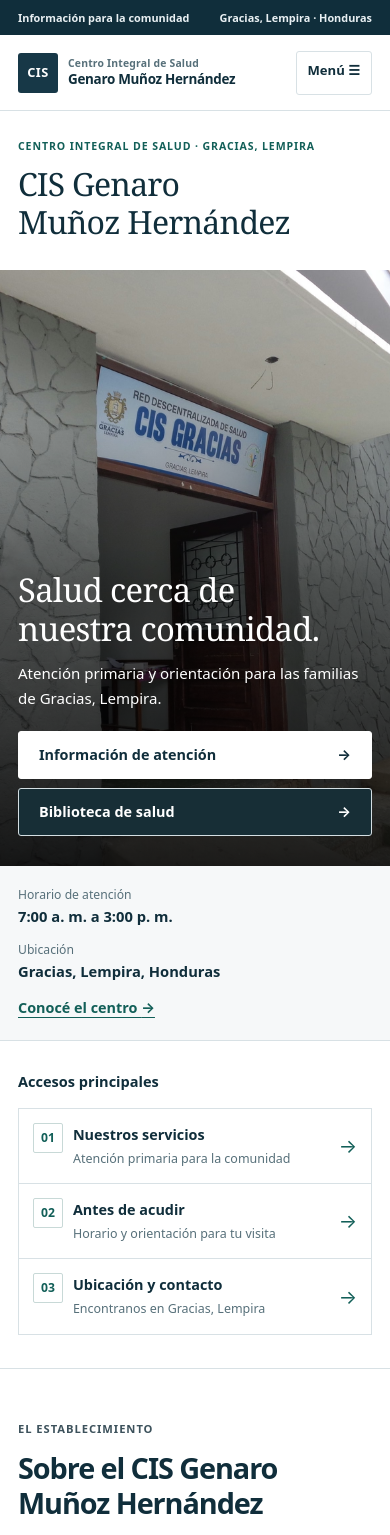
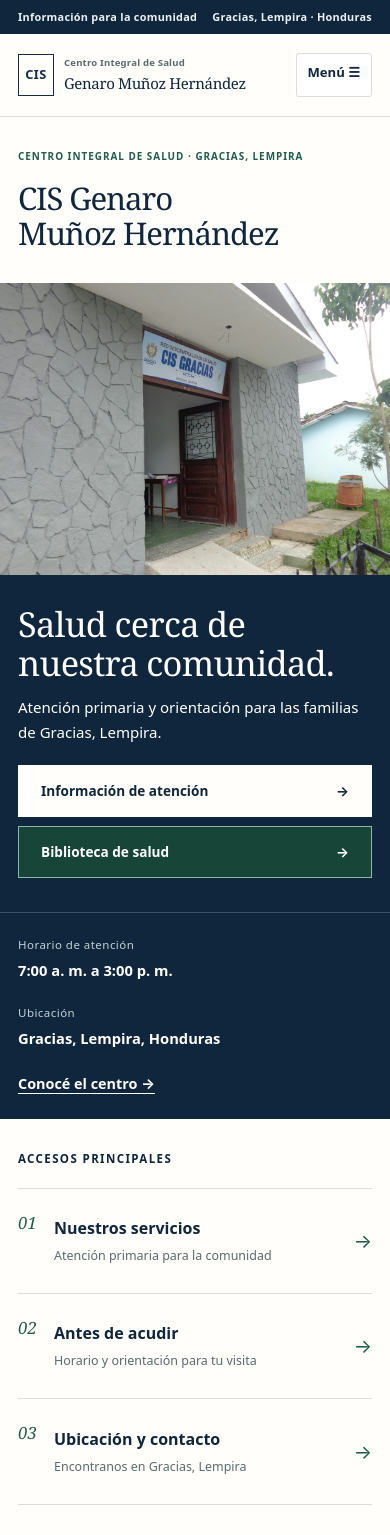
Before and after one commit to carlosmvks1/Genaro-Mu-oz, an Astro site: page / in a window 390 px wide. Shown: the top 1535 px of the page. Built offline with nearby package versions, Linux system fonts and the light colour scheme; Astro itself is replaced by a stand-in of ours.

Commit message:
style: pulir diseño editorial y encuadre responsive del CIS

```diff
--- a/src/layouts/BaseLayout.astro
+++ b/src/layouts/BaseLayout.astro
@@ -3,6 +3,7 @@ import Header from '../components/Header.astro';
 import Footer from '../components/Footer.astro';
 import '../styles/institucional.css';
 import '../styles/enfermedades.css';
+import '../styles/editorial.css';
 
 interface Props { title: string; description: string; }
 const { title, description } = Astro.props;
--- a/src/pages/index.astro
+++ b/src/pages/index.astro
@@ -17,7 +17,7 @@ const enfermedades = (await getCollection('enfermedades'))
         <h1 id="hero-title">{nombreCompleto}</h1>
       </div>
       <div class="photo-hero-scene">
-        <img class="photo-hero-image" src={fotosCentro.entrada} srcset={`${fotosCentro.entrada1200} 1200w, ${fotosCentro.entrada1920} 1920w, ${fotosCentro.entrada} 4160w`} sizes="(max-width: 760px) 800px, 100vw" width="4160" height="3120" loading="eager" fetchpriority="high" decoding="async" alt="Fachada y acceso al CIS en Gracias, Lempira, con el rótulo «CIS Gracias» sobre la entrada." />
+        <img class="photo-hero-image" src={fotosCentro.entrada} srcset={`${fotosCentro.entrada1200} 1200w, ${fotosCentro.entrada1920} 1920w, ${fotosCentro.entrada} 4160w`} sizes="100vw" width="4160" height="3120" loading="eager" fetchpriority="high" decoding="async" alt="Fachada y acceso al CIS en Gracias, Lempira, con el rótulo «CIS Gracias» sobre la entrada." />
         <div class="container photo-hero-caption">
           <p class="photo-hero-message">Salud cerca de nuestra comunidad.</p>
           <p>Atención primaria y orientación para las familias de Gracias, Lempira.</p>
--- /dev/null
+++ b/src/styles/editorial.css
@@ -0,0 +1,116 @@
+/* Capa editorial compartida. Fotografías propias, sin recursos externos. */
+:root {
+  --navy: #142e48;
+  --navy-deep: #10263c;
+  --ink: #203348;
+  --text: #43525b;
+  --teal: #205c4c;
+  --teal-dark: #174638;
+  --muted: #596b70;
+  --paper: #f5f3ee;
+  --subtle: #eeeee7;
+  --line: #d9ded9;
+  --max: 1200px;
+  --serif: Georgia, 'Times New Roman', serif;
+}
+body { background: #fffefa; }
+.site-header { background: #fffefa; }
+.utility-inner { min-height: 34px; letter-spacing: .025em; }
+.header-inner { min-height: 98px; }
+.identity-mark { background: transparent; color: var(--navy); border: 1px solid var(--navy); border-radius: 0; width: 50px; height: 50px; }
+.identity-text strong { font: 400 1.27rem/1.25 var(--serif); letter-spacing: -.025em; }
+.identity-text small { margin-bottom: 4px; }
+.main-nav { font-size: .8rem; gap: clamp(12px, 1.3vw, 22px); }
+.photo-hero-heading { padding-block: 48px 42px; }
+.photo-hero-heading h1 { font: 400 clamp(2.1rem, 4vw, 3.65rem)/1.12 var(--serif); max-width: 1000px; letter-spacing: -.035em; }
+.section-label { letter-spacing: .14em; font-size: .71rem; }
+.photo-hero-heading .section-label { margin-bottom: 17px; }
+.photo-hero-scene { min-height: 610px; }
+.photo-hero-image { object-position: 50% 37%; }
+.photo-hero-scene::before { background: linear-gradient(180deg, transparent 30%, rgba(9, 22, 30, .22) 47%, rgba(9, 22, 30, .94) 100%); }
+.photo-hero-caption { padding-block: 290px 44px; }
+.photo-hero-caption .photo-hero-message { max-width: 700px; font-size: clamp(2.2rem, 3.5vw, 3.3rem); line-height: 1.12; }
+.photo-hero-caption > p:not(.photo-hero-message) { max-width: 570px; color: #fff; }
+.button { border-radius: 0; padding: 15px 22px; min-height: 52px; font-size: .85rem; gap: 28px; }
+.photo-hero-caption .button-primary { background: #fffefa; border-color: #fffefa; }
+.photo-hero-caption .button-secondary { background: var(--teal-dark); border-color: #94b4a9; }
+.photo-hero-caption .button-secondary:hover { background: var(--teal); }
+.photo-hero-details { background: var(--navy-deep); border-bottom: 0; }
+.photo-hero-details-inner { padding-block: 26px; gap: 60px; }
+.photo-hero-details p span { color: #c0d0d7; font-size: .72rem; margin-bottom: 5px; letter-spacing: .04em; }
+.photo-hero-details strong, .photo-hero-details .text-link { color: #fffefa; }
+.access-section { padding-block: 38px 46px; background: #fffefa; }
+.access-title { font-size: .72rem; text-transform: uppercase; letter-spacing: .12em; margin-bottom: 20px; }
+.access-grid { border-inline: 0; }
+.access-card { background: transparent; padding: 24px; min-height: 105px; }
+.access-card:first-child { padding-left: 0; }
+.access-index { border: 0; padding: 2px 0; font: italic 1.05rem var(--serif); }
+.access-card strong { font-size: 1rem; }
+.access-card small { margin-top: 7px; }
+.section { padding-block: 96px; }
+.section h2, .article-hero h1, .health-article h2, .directory-grid h2 { font-family: var(--serif); font-weight: 400; letter-spacing: -.025em; }
+.section h2 { font-size: clamp(2rem, 3vw, 2.9rem); line-height: 1.16; margin-bottom: 24px; }
+.section p.section-label { color: var(--teal); }
+.center-layout { grid-template-columns: 1.05fr 1fr; align-items: center; gap: clamp(40px, 6vw, 90px); }
+.center-body .text-link { display: inline-flex; margin-top: 14px; }
+.institutional-photo { border: 0; background: transparent; }
+.institutional-photo figcaption { padding: 13px 0; border-top: 0; font-size: .73rem; }
+.institutional-photo-home { align-self: center; }
+.institutional-photo-home img { aspect-ratio: 5 / 4; }
+.section-title-row { gap: 70px; margin-bottom: 38px; }
+.section-title-row > div { max-width: 640px; }
+.topic-grid { gap: 24px; }
+.topic-card { padding: 32px; border: 1px solid var(--line); border-top: 3px solid var(--teal); min-height: 255px; background: #fffefa; }
+.topic-card h3 { font: 400 1.8rem/1.2 var(--serif); margin-block: 18px 12px; }
+.topic-card:hover { border-color: var(--teal); box-shadow: 0 6px 20px #10263c08; }
+.care-section { background: #fffefa; }
+.info-panel { background: var(--paper); border: 0; border-top: 3px solid var(--teal); padding-inline: 30px; }
+.info-row { padding-block: 23px; }
+.footer-main { padding-block: 60px; }
+.footer-name { font: 400 1.65rem/1.3 var(--serif); margin-block: 10px 18px; }
+.article-hero { padding-block: 64px; border-top-width: 2px; }
+.article-hero h1 { font-size: clamp(2.3rem, 4.4vw, 3.8rem); }
+.directory-grid h2 { font-size: 1.7rem; }
+.directory-aside h2 { font-size: 1.35rem; }
+a:focus-visible, button:focus-visible { outline: 3px solid #b77a20; outline-offset: 5px; }
+@media (max-width: 1200px) {
+  .header-inner { min-height: 82px; }
+  .main-nav { background: #fffefa; }
+}
+@media (max-width: 760px) {
+  .photo-hero-heading { padding-block: 32px; }
+  /* La imagen mantiene su encuadre horizontal; el texto tiene un panel propio. */
+  .photo-hero-scene { display: block; min-height: 0; }
+  .photo-hero-image { position: relative; display: block; z-index: 0; height: auto; aspect-ratio: 4 / 3; object-position: 50% 35%; }
+  .photo-hero-scene::before { display: none; }
+  .photo-hero-caption { padding-block: 30px 34px; }
+  .photo-hero-caption .photo-hero-message { font-size: 2.15rem; }
+  .photo-hero-details-inner { gap: 22px; padding-block: 23px; }
+  .photo-hero-details { border-top: 1px solid #385064; }
+  .section { padding-block: 60px; }
+  .center-layout { grid-template-columns: 1fr; gap: 32px; }
+  .section-title-row { margin-bottom: 28px; }
+  .access-card, .access-card:first-child { padding: 20px 0; }
+  .access-index { width: 26px; }
+  .access-section { padding-block: 30px; }
+  .footer-main { padding-block: 42px; }
+}
+@media (max-width: 550px) {
+  .identity { flex-shrink: 1; }
+  .identity-mark { width: 36px; height: 42px; font-size: .8rem; }
+  .identity-text strong { font-size: .94rem; }
+  .identity-text small { font-size: .6rem; }
+  .mobile-toggle { flex-shrink: 0; }
+  .photo-hero-heading h1 { font-size: clamp(1.95rem, 7.5vw, 2.5rem); }
+  .photo-hero-heading .section-label { font-size: .62rem; letter-spacing: .1em; }
+  .photo-hero-caption .hero-actions { display: grid; }
+  .topic-card { padding: 25px; }
+  .article-hero { padding-block: 38px; }
+  .article-hero h1 { font-size: 2.25rem; }
+}
+@media print {
+  .photo-hero-image { display: none; }
+  .photo-hero-caption, .photo-hero-details { background: white; color: black; }
+  .photo-hero-caption > p, .photo-hero-details strong, .photo-hero-details p span { color: black; }
+  .section { padding-block: 20px; }
+}
```
